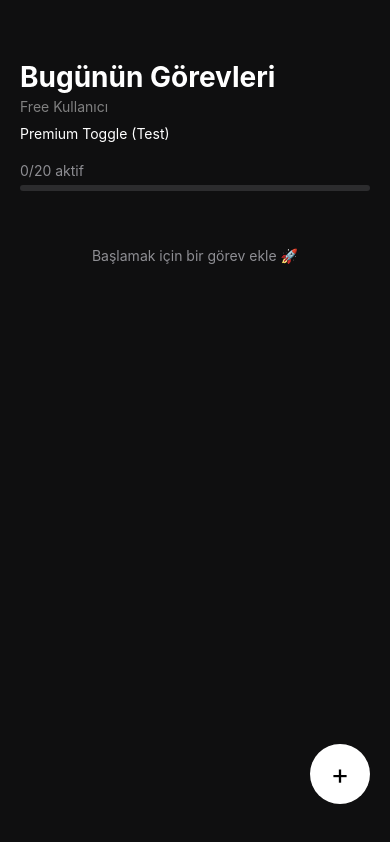
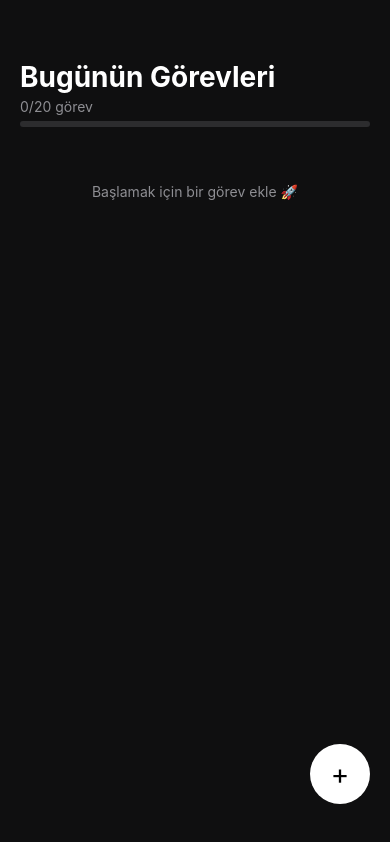
Before and after one commit to barisgunduz/check-done-hub, a React Native app: screen /Home in a window 390 px wide. Built offline with nearby package versions, Linux system fonts and the light colour scheme.

Commit message:
v1.0 – clean production UI without debug premium toggle

```diff
--- a/package.json
+++ b/package.json
@@ -9,6 +9,7 @@
     "web": "expo start --web"
   },
   "dependencies": {
+    "@expo/vector-icons": "^15.0.3",
     "@react-native-async-storage/async-storage": "2.2.0",
     "@react-navigation/native": "^7.1.28",
     "@react-navigation/native-stack": "^7.13.0",
--- a/src/components/AddTaskModal.tsx
+++ b/src/components/AddTaskModal.tsx
@@ -1,5 +1,12 @@
-import { useState } from "react"
-import { Modal, View, TextInput, TouchableOpacity, Text, StyleSheet } from "react-native"
+import { useState, useRef, useEffect } from "react"
+import {
+    Modal,
+    View,
+    TextInput,
+    TouchableOpacity,
+    Text,
+    StyleSheet,
+} from "react-native"
 import { colors } from "../theme/colors"
 
 type Props = {
@@ -10,6 +17,17 @@ type Props = {
 
 export default function AddTaskModal({ visible, onClose, onAdd }: Props) {
     const [title, setTitle] = useState("")
+    const inputRef = useRef<TextInput>(null)
+
+    useEffect(() => {
+        if (visible) {
+            const timer = setTimeout(() => {
+                inputRef.current?.focus()
+            }, 100)
+
+            return () => clearTimeout(timer)
+        }
+    }, [visible])
 
     const handleAdd = () => {
         if (!title.trim()) return
@@ -23,11 +41,15 @@ export default function AddTaskModal({ visible, onClose, onAdd }: Props) {
             <View style={styles.overlay}>
                 <View style={styles.modal}>
                     <TextInput
+                        ref={inputRef}
                         placeholder="Yeni görev"
                         placeholderTextColor={colors.subtext}
                         value={title}
                         onChangeText={setTitle}
                         style={styles.input}
+                        returnKeyType="done"
+                        onSubmitEditing={handleAdd}
+                        blurOnSubmit={false}
                     />
 
                     <TouchableOpacity style={styles.button} onPress={handleAdd}>
--- a/src/components/TaskItem.tsx
+++ b/src/components/TaskItem.tsx
@@ -1,6 +1,7 @@
 import { View, Text, TouchableOpacity, StyleSheet } from "react-native"
 import { Task } from "../types/task"
 import { colors } from "../theme/colors"
+import { Ionicons } from "@expo/vector-icons"
 
 type Props = {
     task: Task
@@ -12,14 +13,19 @@ export default function TaskItem({ task, onToggle, onDelete }: Props) {
     return (
         <View style={styles.card}>
             <TouchableOpacity onPress={onToggle} style={styles.left}>
-                <View style={[styles.checkbox, task.completed && styles.checked]} />
+                <View style={[styles.checkbox, task.completed && styles.checked]}>
+                    {task.completed && (
+                        <Ionicons name="checkmark" size={16} color="#000" />
+                    )}
+                </View>
+
                 <Text style={[styles.title, task.completed && styles.done]}>
                     {task.title}
                 </Text>
             </TouchableOpacity>
 
-            <TouchableOpacity onPress={onDelete}>
-                <Text style={styles.delete}>Sil</Text>
+            <TouchableOpacity onPress={onDelete} style={styles.deleteBtn}>
+                <Ionicons name="trash-outline" size={20} color="#ff453a" />
             </TouchableOpacity>
         </View>
     )
@@ -47,20 +53,23 @@ const styles = StyleSheet.create({
         borderWidth: 1,
         borderColor: colors.border,
         marginRight: 12,
+        alignItems: "center",
+        justifyContent: "center",
     },
     checked: {
-        backgroundColor: "#fff",
+        backgroundColor: "#30D158", // yeşil
+        borderColor: "#30D158",
     },
     title: {
         color: colors.text,
         fontSize: 16,
+        flexShrink: 1,
     },
     done: {
         textDecorationLine: "line-through",
         color: colors.subtext,
     },
-    delete: {
-        color: colors.subtext,
-        fontSize: 13,
+    deleteBtn: {
+        paddingLeft: 10,
     },
 })
--- a/src/context/TaskContext.tsx
+++ b/src/context/TaskContext.tsx
@@ -28,8 +28,6 @@ export const TaskProvider = ({ children }: { children: React.ReactNode }) => {
 
     const addTask = (title: string) => {
         const activeCount = tasks.filter(t => !t.completed).length
-
-        if (!isPremium && activeCount >= 20) return
 
         const newTask: Task = {
             id: uuidv4(),
--- a/src/screens/HomeScreen.tsx
+++ b/src/screens/HomeScreen.tsx
@@ -15,7 +15,7 @@ type NavigationProp = NativeStackNavigationProp<RootStackParamList, "Home">
 export default function HomeScreen() {
     const { tasks, addTask, toggleTask, deleteTask } = useTasks()
     const [modalVisible, setModalVisible] = useState(false)
-    const { isPremium, setPremium } = usePremium()
+    const { isPremium } = usePremium()
     const navigation = useNavigation<NavigationProp>()
 
     const totalCount = tasks.length
@@ -23,14 +23,16 @@ export default function HomeScreen() {
     const activeCount = tasks.filter(t => !t.completed).length
 
     const handleAddTask = (title: string) => {
-        const activeCount = tasks.filter(t => !t.completed).length
+        const totalCount = tasks.length
 
-        if (!isPremium && activeCount >= 20) {
+        if (!isPremium && totalCount >= 20) {
             Alert.alert(
                 "Limit doldu",
-                "Free plan ile maksimum 20 aktif görev ekleyebilirsin. Sınırsız görev için Premium’a geç.",
+                totalCount > 20
+                    ? "20’den fazla görevin var. Yeni görev eklemek için bazılarını sil veya Premium’a geç."
+                    : "Free plan ile maksimum 20 görev ekleyebilirsin. Sınırsız görev için Premium’a geç.",
                 [
-                    { text: "Vazgeç", style: "cancel" },
+                    { text: "Tamam", style: "cancel" },
                     { text: "Premium Ol", onPress: () => navigation.navigate("Premium") },
                 ]
             )
@@ -44,20 +46,8 @@ export default function HomeScreen() {
         <View style={styles.container}>
             <Text style={styles.title}>Bugünün Görevleri</Text>
 
-            <Text style={{ color: "gray", marginBottom: 10 }}>
-                {isPremium ? "Premium Aktif" : "Free Kullanıcı"}
-            </Text>
-
-            <TouchableOpacity onPress={() => setPremium(!isPremium)}>
-                <Text style={{ color: "#fff", marginBottom: 20 }}>
-                    Premium Toggle (Test)
-                </Text>
-            </TouchableOpacity>
-
             <Text style={styles.counter}>
-                {isPremium
-                    ? `${activeCount}/${totalCount} aktif`
-                    : `${activeCount}/20 aktif`}
+                {isPremium ? `${totalCount} görev` : `${totalCount}/20 görev`}
             </Text>
 
             <ProgressBar completed={completedCount} total={totalCount} />
```
Also changed, not shown: 1 other file (tests, documents, lock files or other folders).
